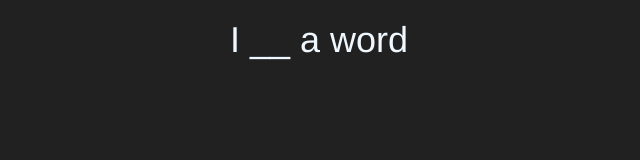
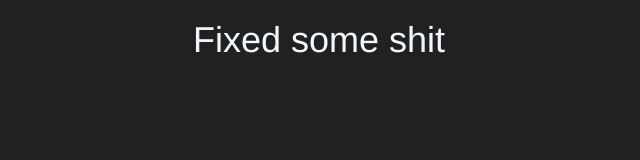
Before and after one commit to marnoux/stunning-dollop, a plain HTML site: page index.html in a window 1280 px wide. Shown: the whole page, without its empty margins (321-961 px from the left). Drawn offline with nearby package versions, Linux system fonts and the light colour scheme.

Commit message:
Fixed some shit

```diff
--- a/index.html
+++ b/index.html
@@ -1,3 +1,3 @@
-<html lang="en"> <head> <meta charset="UTF-8" /> <meta http-equiv="X-UA-Compatible" content="IE=edge" /> <meta name="viewport" content="width=device-width, initial-scale=1.0" /> <title>I __ a word</title> <!-- Latest compiled and minified CSS --> <link rel="stylesheet" href="https://maxcdn.bootstrapcdn.com/bootstrap/3.3.7/css/bootstrap.min.css" integrity="sha384-BVYiiSIFeK1dGmJRAkycuHAHRg32OmUcww7on3RYdg4Va+PmSTsz/K68vbdEjh4u" crossorigin="anonymous" />
+<html lang="en"> <head> <meta charset="UTF-8" /> <meta http-equiv="X-UA-Compatible" content="IE=edge" /> <meta name="viewport" content="width=device-width, initial-scale=1.0" /> <title>Fixed some shit</title> <!-- Latest compiled and minified CSS --> <link rel="stylesheet" href="https://maxcdn.bootstrapcdn.com/bootstrap/3.3.7/css/bootstrap.min.css" integrity="sha384-BVYiiSIFeK1dGmJRAkycuHAHRg32OmUcww7on3RYdg4Va+PmSTsz/K68vbdEjh4u" crossorigin="anonymous" />
 
- <!-- Optional theme --> <link rel="stylesheet" href="https://maxcdn.bootstrapcdn.com/bootstrap/3.3.7/css/bootstrap-theme.min.css" integrity="sha384-rHyoN1iRsVXV4nD0JutlnGaslCJuC7uwjduW9SVrLvRYooPp2bWYgmgJQIXwl/Sp" crossorigin="anonymous" /> <style> body, h1 { background-color: #212121; color: aliceblue; } </style> </head> <body> <div class="container"> <div class="row"> <div class="col-12 p-3"> <h1 style="text-align: center">I __ a word</h1> </div> </div> </div> </body> </html>
+ <!-- Optional theme --> <link rel="stylesheet" href="https://maxcdn.bootstrapcdn.com/bootstrap/3.3.7/css/bootstrap-theme.min.css" integrity="sha384-rHyoN1iRsVXV4nD0JutlnGaslCJuC7uwjduW9SVrLvRYooPp2bWYgmgJQIXwl/Sp" crossorigin="anonymous" /> <style> body, h1 { background-color: #212121; color: aliceblue; } </style> </head> <body> <div class="container"> <div class="row"> <div class="col-12 p-3"> <h1 style="text-align: center">Fixed some shit</h1> </div> </div> </div> </body> </html>
```
Also changed, not shown: 1 other file.
